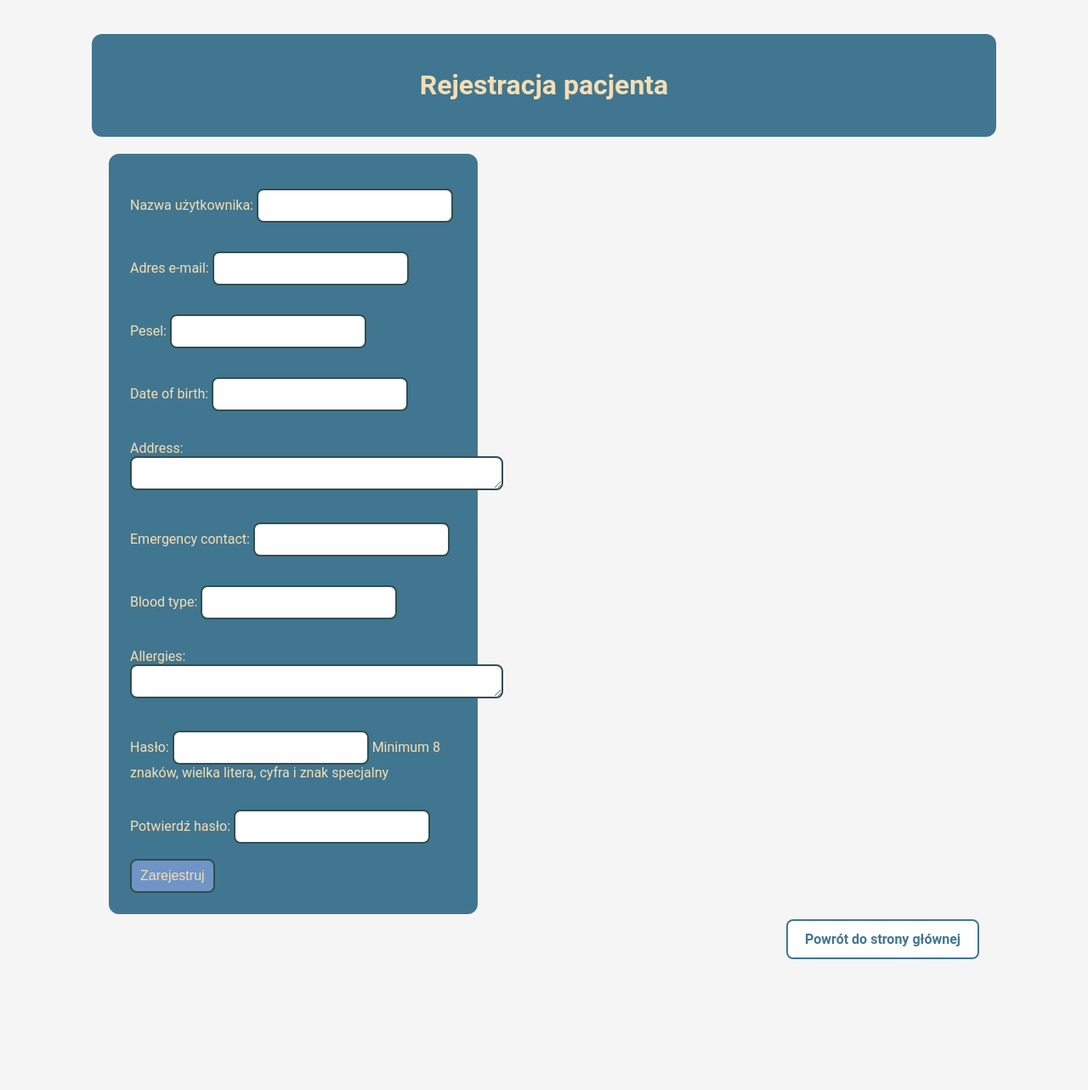
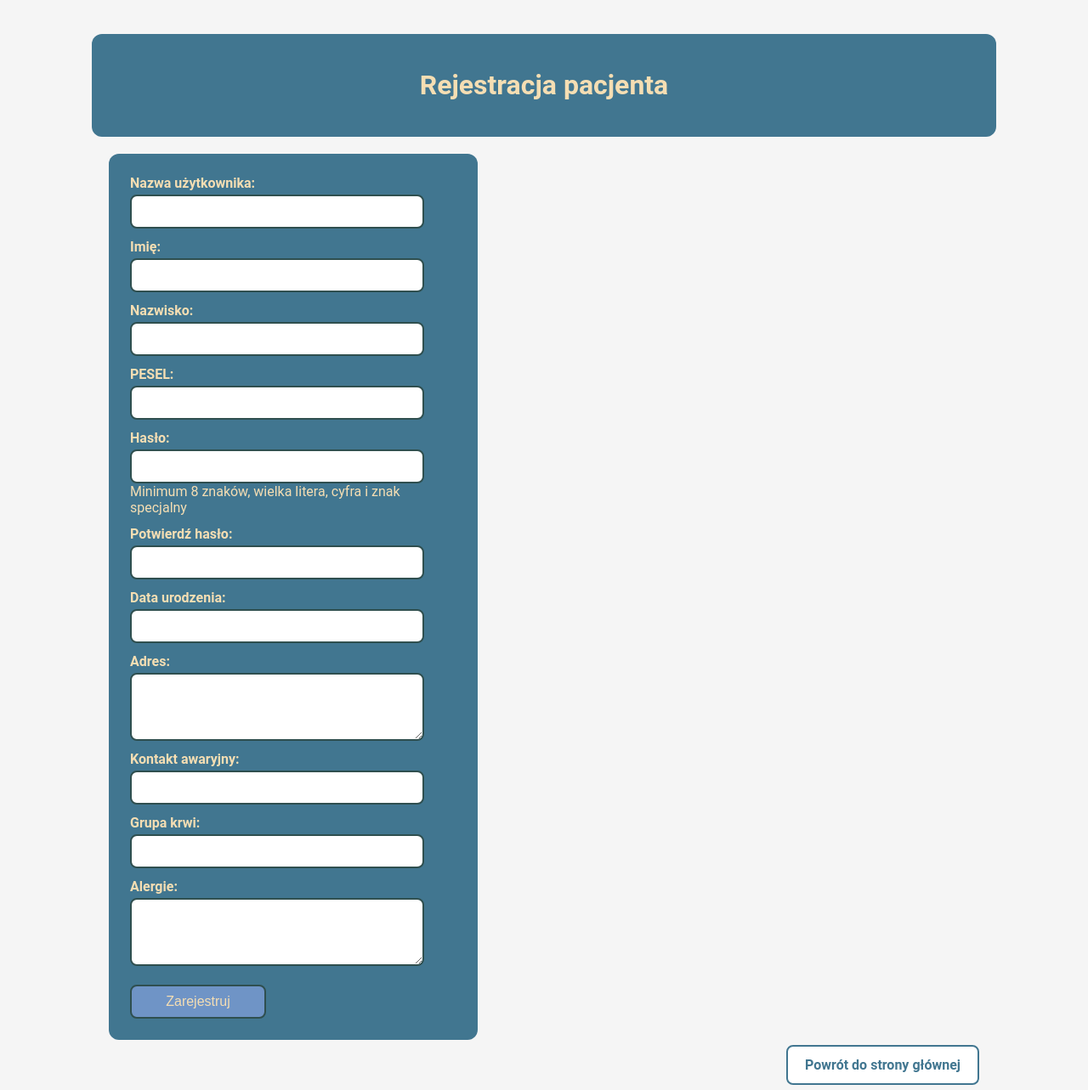
Before and after one commit to infoshareacademy/jpyzdr9-get_doctor_django, a Django app: page /patients_registration/register/ in a window 1280 px wide. Shown: the whole page at 85% size. Before the commit the page ends 1129 px from the top, so only its background shows below. Run offline with Django 5.2, Linux system fonts and the light colour scheme.

Commit message:
modified file

```diff
--- a/patients_registration/forms.py
+++ b/patients_registration/forms.py
@@ -38,8 +38,17 @@ class BaseUserCreationForm(forms.ModelForm):
         return user
 
 class PatientRegistrationForm(BaseUserCreationForm):
+    first_name = forms.CharField(label='Imię', max_length=150)
+    last_name = forms.CharField(label='Nazwisko', max_length=150)
+
     class Meta(BaseUserCreationForm.Meta):
-        fields = BaseUserCreationForm.Meta.fields + [
+        fields = [
+            'username',
+            'first_name',
+            'last_name',
+            'pesel',
+            'password1',
+            'password2',
             'date_of_birth',
             'address',
             'emergency_contact',
@@ -47,14 +56,31 @@ class PatientRegistrationForm(BaseUserCreationForm):
             'allergies',
         ]
 
+        labels = {
+            'username': 'Nazwa użytkownika',
+            'first_name': 'Imię',
+            'last_name': 'Nazwisko',
+            'pesel': 'PESEL',
+            'password1': 'Hasło',
+            'password2': 'Powtórz hasło',
+            'date_of_birth': 'Data urodzenia',
+            'address': 'Adres',
+            'emergency_contact': 'Kontakt awaryjny',
+            'blood_type': 'Grupa krwi',
+            'allergies': 'Alergie',
+        }
+
         help_texts = {
             'username': None,
+            'password1': None,
+            'password2': None,
         }
 
     def save(self, commit=True):
         user = super().save(commit=False)
         user.role = 'patient'
-
+        user.first_name = self.cleaned_data['first_name']
+        user.last_name = self.cleaned_data['last_name']
         if commit:
             user.save()
         return user
--- a/patients_registration/static/css/registr_patient.css
+++ b/patients_registration/static/css/registr_patient.css
@@ -26,28 +26,58 @@ body {
 }
 
 .registration-form-block form {
-    display: flex;
-    flex-direction: column;
-    gap: 2px;
+    width: 100%;
+}
+
+.registration-form-block form p {
+    width: 100%;
+    margin: 0 0 12px 0;
+}
+
+.registration-form-block form p * {
+    width: 100%;
+    box-sizing: border-box;
+}
+
+.registration-form-block label {
+    display: block;
+    margin-bottom: 4px;
+    font-weight: bold;
 }
 
 .registration-form-block input,
 .registration-form-block select,
-.registration-form-block textarea,
-.registration-form-block button {
+.registration-form-block textarea {
+    display: block;
+    width: 90% !important;
     height: 40px;
     padding: 8px 10px;
     border-radius: 8px;
     border: 2px solid darkslategray;
     font-size: 16px;
-    box-sizing: border-box;
+}
+
+.registration-form-block textarea {
+    height: 80px;
+}
+
+.registration-form-block input[type="checkbox"],
+.registration-form-block input[type="radio"] {
+    width: auto !important;
+    height: auto;
 }
 
 .registration-form-block button {
+    width: 100%;
+    height: 40px;
+    padding: 8px 10px;
+    border-radius: 8px;
+    border: 2px solid darkslategray;
     background: #6f94c6;
     color: wheat;
+    font-size: 16px;
     cursor: pointer;
-    align-self: flex-start;
+    margin-top: 10px;
 }
 
 .registration-form-block button:hover {
@@ -69,3 +99,16 @@ body {
     font-weight: bold;
     background: white;
 }
+
+.registration-form-block button {
+    width: auto;
+    min-width: 160px;
+    height: 40px;
+    padding: 0 20px;
+    border-radius: 8px;
+    border: 2px solid darkslategray;
+    background: #6f94c6;
+    color: wheat;
+    font-size: 16px;
+    cursor: pointer;
+}
--- a/patients_registration/views.py
+++ b/patients_registration/views.py
@@ -8,7 +8,8 @@ def register_patient(request):
         if form.is_valid():
             user = form.save()
             login(request, user)
-            return redirect('patients_login:login')
+            return redirect('visit:home_page')
+
     else:
         form = PatientRegistrationForm()
 
--- a/registrations_visit/urls.py
+++ b/registrations_visit/urls.py
@@ -7,15 +7,14 @@ app_name = 'visit'
 
 urlpatterns = [
     path('maintenance/', service_unavailable, name='service_unavailable'),
-    path('strona-glowna/', home_page, name='home_page'),
-    path('informacje-ogolne/', general_info, name='general_information'),
-    path('lista-specjalizacji/', specializations_list, name='specializations_list'),
-    path('lekarze/<str:specialization>/', select_spec, name='select_spec'),
-    path('lekarz/<str:specialization>/<int:doctor_id>/', doctor_profile, name='doctor_profile'),
-    path('lekarz/<int:doctor_id>/grafik/', DoctorSlotsView.as_view(), name='doctor_detail'),
-    path('posty/', PostListView.as_view(), name='post_list'),
-    path('posty/<int:pk>/', PostDetailView.as_view(), name='post_detail'),
-
+    path('home/', home_page, name='home_page'),
+    path('general-info/', general_info, name='general_information'),
+    path('specializations/', specializations_list, name='specializations_list'),
+    path('doctors/<str:specialization>/', select_spec, name='select_spec'),
+    path('doctor/<str:specialization>/<int:doctor_id>/', doctor_profile, name='doctor_profile'),
+    path('doctor/<int:doctor_id>/schedule/', DoctorSlotsView.as_view(), name='doctor_detail'),
+    path('posts/', PostListView.as_view(), name='post_list'),
+    path('posts/<int:pk>/', PostDetailView.as_view(), name='post_detail'),
 
 
 
```
Also changed, not shown: patients_login/templates/patients_login/patient_profile.html (+4 -4 lines), registrations_visit/static/css/home_page_style2.css (+10 -14 lines), registrations_visit/templates/registrations_visit/home_page.html (+53 -35 lines).
